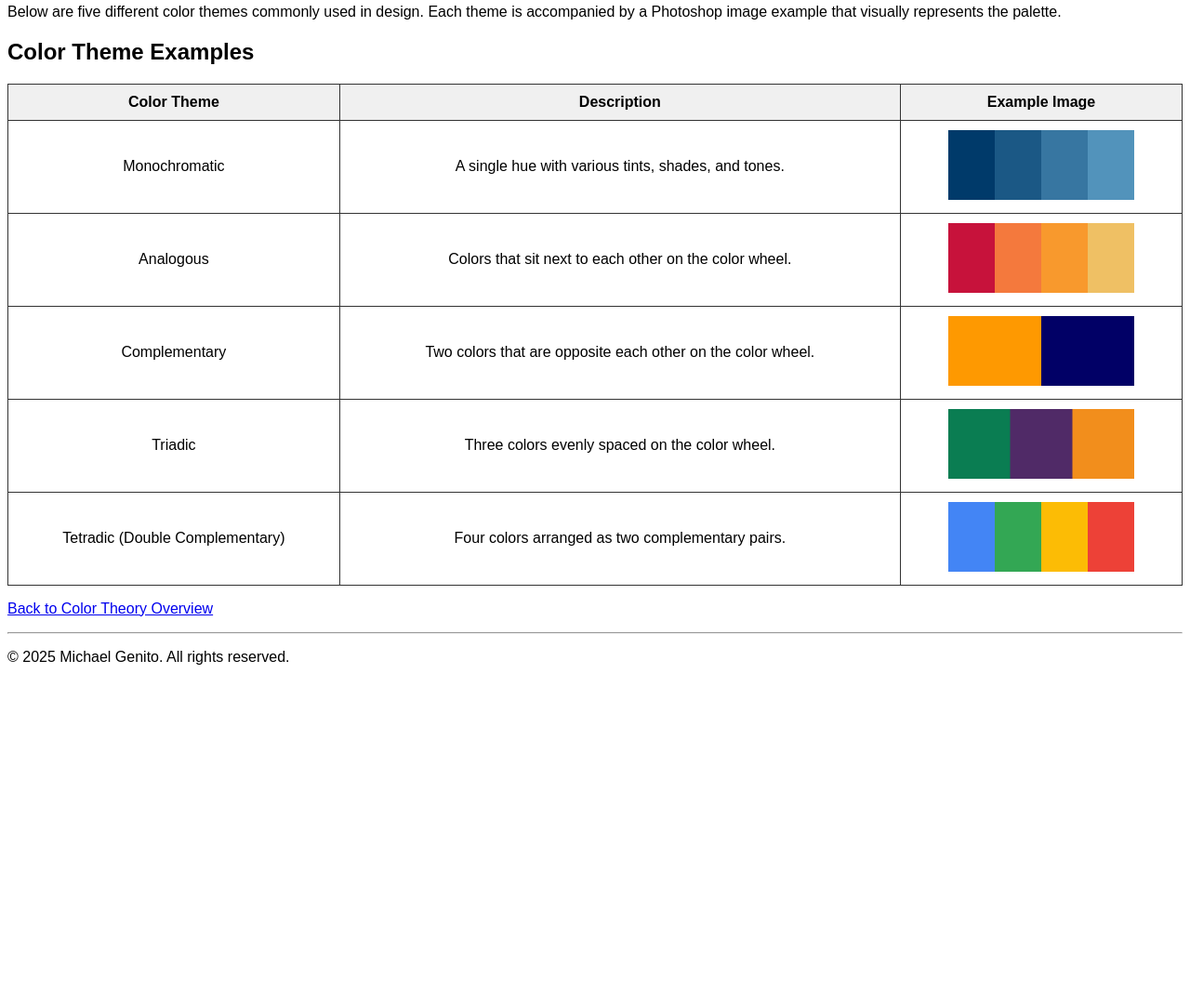
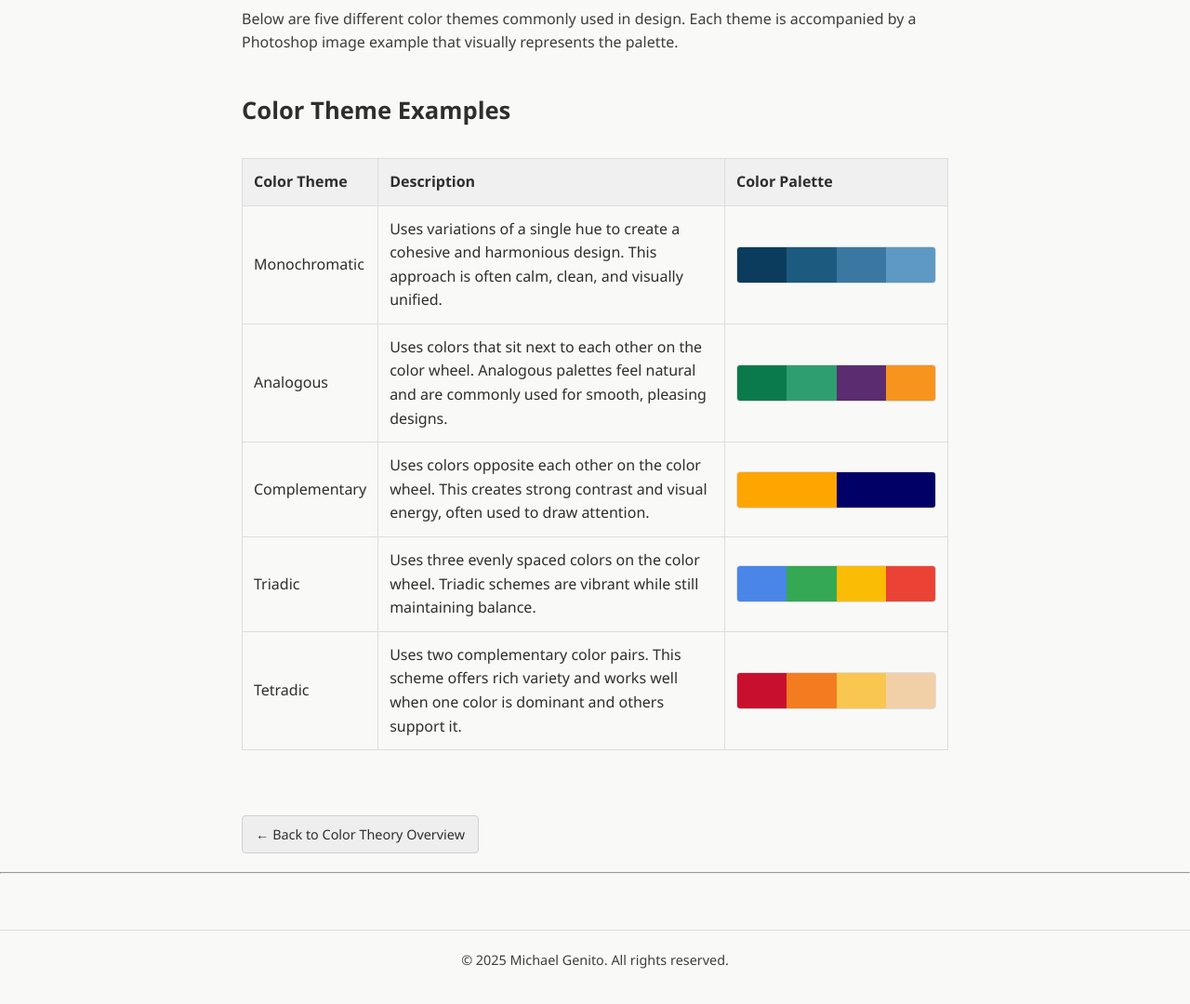
Before and after one commit to genitodesigns/Portfolio, a plain HTML site: page color-themes.html in a window 1280 px wide. Shown: the part 200-1280 px from the top of the page at 93% size. Before the commit the page ends 932 px from the top, so only its background shows below. Drawn offline with Linux system fonts and the light colour scheme.

Commit message:
Udpdated pages now include css styling.

```diff
--- /dev/null
+++ b/color-and-type.css
@@ -0,0 +1,157 @@
+/* =========================
+   Color & Typography Styles
+   Applies to Color Theory & Typography pages
+   ========================= */
+
+/* Page Content Width (slightly narrower for reading) */
+main {
+    max-width: 800px;
+}
+
+/* Headings */
+h2 {
+    font-size: 1.6rem;
+    margin-bottom: 15px;
+    color: #2e2e2e;
+}
+
+h3 {
+    font-size: 1.2rem;
+    margin-bottom: 10px;
+    color: #4a4a4a;
+}
+
+/* Paragraphs */
+p {
+    margin-bottom: 20px;
+    color: #3d3d3d;
+}
+
+/* Sub-navigation (within pages) */
+section nav ul {
+    list-style: none;
+    padding: 0;
+    margin: 10px 0 30px;
+    display: flex;
+    gap: 20px;
+}
+
+section nav a {
+    font-size: 0.9rem;
+    padding: 6px 10px;
+    border-radius: 4px;
+    background-color: #eeeeee;
+    color: #2e2e2e;
+}
+
+section nav a:hover {
+    background-color: #dcdcdc;
+    text-decoration: none;
+}
+
+/* Lists (definitions & key terms) */
+ul li {
+    margin-bottom: 10px;
+    line-height: 1.6;
+}
+
+/* Tables (Color Themes) */
+table {
+    width: 100%;
+    border-collapse: collapse;
+    margin-top: 30px;
+}
+
+th {
+    background-color: #f0f0f0;
+    text-align: left;
+    padding: 12px;
+    border: 1px solid #dddddd;
+}
+
+td {
+    padding: 12px;
+    border: 1px solid #dddddd;
+}
+
+.color-palette {
+    width: 15em;
+}
+
+/* Images inside articles */
+main img {
+    display: block;
+    max-width: 100%;
+    margin: 20px 0;
+    border-radius: 4px;
+}
+
+/* Back Button */
+.back-button {
+    display: inline-block;
+    margin-top: 30px;
+    padding: 8px 14px;
+
+    background-color: #eeeeee;
+    border: 1px solid #d0d0d0;
+    border-radius: 4px;
+
+    font-size: 0.9rem;
+    color: #2e2e2e;
+    text-decoration: none;
+
+    transition:
+        background-color 0.3s ease,
+        border-color 0.3s ease;
+}
+
+.back-button:hover {
+    background-color: #dddddd;
+    border-color: #bfbfbf;
+    text-decoration: none;
+}
+
+/* =========================
+   Color Theme Swatches
+   ========================= */
+
+.swatch-row {
+    display: flex;
+    width: 100%;
+    height: 40px;
+    border-radius: 4px;
+    overflow: hidden;
+    border: 1px solid #dddddd;
+}
+
+.swatch-row span {
+    flex: 1;
+}
+
+/* Monochromatic – Blue */
+.swatch-row.monochromatic span:nth-child(1) { background-color: #0b3c5d; }
+.swatch-row.monochromatic span:nth-child(2) { background-color: #1d5a80; }
+.swatch-row.monochromatic span:nth-child(3) { background-color: #3b78a1; }
+.swatch-row.monochromatic span:nth-child(4) { background-color: #5d99c3; }
+
+/* Analogous – Green to Purple to Orange */
+.swatch-row.analogous span:nth-child(1) { background-color: #0b7a4b; }
+.swatch-row.analogous span:nth-child(2) { background-color: #2f9e6f; }
+.swatch-row.analogous span:nth-child(3) { background-color: #5b2c6f; }
+.swatch-row.analogous span:nth-child(4) { background-color: #f7941d; }
+
+/* Complementary – Orange & Blue */
+.swatch-row.complementary span:nth-child(1) { background-color: #ffa500; }
+.swatch-row.complementary span:nth-child(2) { background-color: #000066; }
+
+/* Triadic – Blue, Green, Yellow, Red */
+.swatch-row.triadic span:nth-child(1) { background-color: #4a86e8; }
+.swatch-row.triadic span:nth-child(2) { background-color: #34a853; }
+.swatch-row.triadic span:nth-child(3) { background-color: #fbbc05; }
+.swatch-row.triadic span:nth-child(4) { background-color: #ea4335; }
+
+/* Tetradic – Red, Orange, Yellow, Tan */
+.swatch-row.tetradic span:nth-child(1) { background-color: #c8102e; }
+.swatch-row.tetradic span:nth-child(2) { background-color: #f47c20; }
+.swatch-row.tetradic span:nth-child(3) { background-color: #f9c74f; }
+.swatch-row.tetradic span:nth-child(4) { background-color: #f2d0a7; }
--- a/color-themes.html
+++ b/color-themes.html
@@ -3,33 +3,10 @@
 <head>
     <meta charset="UTF-8">
     <meta name="viewport" content="width=device-width, initial-scale=1">
-    <title>Color Themes</title>
-    <style>
-        body {
-            font-family: Arial, sans-serif;
-        }
+    <title>Page Title</title>
 
-        table {
-            width: 100%;
-            border-collapse: collapse;
-            margin-top: 20px;
-        }
-
-        th, td {
-            border: 1px solid #333;
-            padding: 10px;
-            text-align: center;
-        }
-
-        th {
-            background-color: #f0f0f0;
-        }
-
-        img {
-            width: 200px;
-            height: auto;
-        }
-    </style>
+    <link rel="stylesheet" href="sitewide.css">
+    <link rel="stylesheet" href="color-and-type.css">
 </head>
 <body>
 
@@ -65,42 +42,82 @@
     <tr>
         <th>Color Theme</th>
         <th>Description</th>
-                <th>Example Image</th>
+        <th class="color-palette">Color Palette</th>
     </tr>
 
     <tr>
         <td>Monochromatic</td>
-                <td>A single hue with various tints, shades, and tones.</td>
-                <td><img src="Images/Color Themes/monochromatic.jpg" alt="Monochromatic Theme"></td>
+        <td>
+            Uses variations of a single hue to create a cohesive and harmonious
+            design. This approach is often calm, clean, and visually unified.
+        </td>
+        <td class="color-palette">
+            <div class="swatch-row monochromatic">
+                <span></span><span></span><span></span><span></span>
+            </div>
+        </td>
     </tr>
 
     <tr>
         <td>Analogous</td>
-                <td>Colors that sit next to each other on the color wheel.</td>
-                <td><img src="Images/Color Themes/analogous.jpg" alt="Analogous Theme"></td>
+        <td>
+            Uses colors that sit next to each other on the color wheel. Analogous
+            palettes feel natural and are commonly used for smooth, pleasing designs.
+        </td>
+        <td class="color-palette">
+            <div class="swatch-row analogous">
+                <span></span><span></span><span></span><span></span>
+            </div>
+        </td>
     </tr>
 
     <tr>
         <td>Complementary</td>
-                <td>Two colors that are opposite each other on the color wheel.</td>
-                <td><img src="Images/Color Themes/complementary.jpg" alt="Complementary Theme"></td>
+        <td>
+            Uses colors opposite each other on the color wheel. This creates strong
+            contrast and visual energy, often used to draw attention.
+        </td>
+        <td class="color-palette">
+            <div class="swatch-row complementary">
+                <span></span><span></span>
+            </div>
+        </td>
     </tr>
 
     <tr>
         <td>Triadic</td>
-                <td>Three colors evenly spaced on the color wheel.</td>
-                <td><img src="Images/Color Themes/triadic.jpg" alt="Triadic Theme"></td>
+        <td>
+            Uses three evenly spaced colors on the color wheel. Triadic schemes
+            are vibrant while still maintaining balance.
+        </td>
+        <td class="color-palette">
+            <div class="swatch-row triadic">
+                <span></span><span></span><span></span><span></span>
+            </div>
+        </td>
     </tr>
 
     <tr>
-                <td>Tetradic (Double Complementary)</td>
-                <td>Four colors arranged as two complementary pairs.</td>
-                <td><img src="Images/Color Themes/tetradic.jpg" alt="Tetradic Theme"></td>
+        <td>Tetradic</td>
+        <td>
+            Uses two complementary color pairs. This scheme offers rich variety
+            and works well when one color is dominant and others support it.
+        </td>
+        <td class="color-palette">
+            <div class="swatch-row tetradic">
+                <span></span><span></span><span></span><span></span>
+            </div>
+        </td>
     </tr>
 </table>
+
     </section>
 
-    <p><a href="color-theory-overview.html">Back to Color Theory Overview</a></p>
+        <p>
+            <a href="color-theory-overview.html" class="back-button">
+                ← Back to Color Theory Overview
+            </a>
+        </p>
 </main>
 
 <hr>
--- /dev/null
+++ b/resume.css
@@ -0,0 +1,33 @@
+/* =========================
+   Resume Styles
+   ========================= */
+
+main {
+    max-width: 800px;
+}
+
+/* Resume sections only */
+main section {
+    margin-bottom: 40px;
+}
+
+/* Resume headings */
+main h2 {
+    font-size: 1.5rem;
+    margin-bottom: 15px;
+}
+
+/* Resume paragraphs */
+main p {
+    margin-bottom: 15px;
+}
+
+/* Resume skill lists only */
+main ul {
+    list-style: disc;
+    padding-left: 20px;
+}
+
+main ul li {
+    margin-bottom: 8px;
+}
--- /dev/null
+++ b/showcase.css
@@ -0,0 +1,78 @@
+/* =========================
+   Showcase Styles
+   Applies to Animation & Photoshop pages
+   ========================= */
+
+/* Project List Layout */
+.project-list {
+    list-style: none;
+    padding: 0;
+    margin: 30px 0 0;
+
+    display: grid;
+    grid-template-columns: repeat(auto-fill, minmax(260px, 1fr));
+    gap: 30px;
+}
+
+/* Individual Project Item */
+.project-list li {
+    position: relative;
+
+    background-color: #ffffff;
+    border: 1px solid #dddddd;
+    border-radius: 6px;
+    padding: 20px;
+
+    transition:
+        border 0.3s ease,
+        transform 0.3s ease;
+}
+
+/* Project Hover Effect */
+.project-list li:hover {
+    border: 2px solid #bfbfbf;
+    transform: scale(1.03);
+}
+
+/* Project Thumbnails */
+.project-thumbnail {
+    display: block;
+    width: 100%;
+    max-width: 100%;
+    height: auto;
+    margin-bottom: 15px;
+    border-radius: 4px;
+}
+
+/* Project Links */
+.project-list a {
+    display: block;
+    height: 100%;
+    color: #2e2e2e;
+    font-weight: 500;
+}
+
+/* Back Button */
+.back-button {
+    display: inline-block;
+    margin: 30px 0 40px; /* top | left-right | bottom */
+    padding: 8px 14px;
+
+    background-color: #eeeeee;
+    border: 1px solid #d0d0d0;
+    border-radius: 4px;
+
+    font-size: 0.9rem;
+    color: #2e2e2e;
+    text-decoration: none;
+
+    transition:
+        background-color 0.3s ease,
+        border-color 0.3s ease;
+}
+
+.back-button:hover {
+    background-color: #dddddd;
+    border-color: #bfbfbf;
+    text-decoration: none;
+}
--- /dev/null
+++ b/sitewide.css
@@ -0,0 +1,102 @@
+/* =========================
+   Sitewide Styles
+   ========================= */
+
+/* Base Reset */
+* {
+    box-sizing: border-box;
+    margin: 0;
+    padding: 0;
+}
+
+/* Body & Typography */
+body {
+    font-family: "Segoe UI", "Helvetica Neue", Arial, sans-serif;
+    background-color: #f9f9f7;
+    color: #2e2e2e;
+    line-height: 1.6;
+}
+
+/* Links */
+a {
+    color: #2e2e2e;
+    text-decoration: none;
+}
+
+a:hover {
+    text-decoration: underline;
+}
+
+/* Header */
+header {
+    padding: 40px 20px 20px;
+    border-bottom: 1px solid #dddddd;
+    margin-bottom: 40px;
+}
+
+header h1 {
+    margin-bottom: 20px;
+    font-size: 2rem;
+}
+
+/* Navigation */
+nav ul {
+    list-style: none;
+    display: flex;
+    flex-wrap: wrap;
+    gap: 20px;
+}
+
+nav a {
+    font-size: 0.95rem;
+    color: #3d3d3d;
+    padding: 6px 10px;
+    border-radius: 4px;
+    transition:
+        background-color 1.5s ease,
+        color 1.5s ease,
+        text-shadow 1.5s ease;
+}
+
+nav a:hover {
+    background-color: #dddddd;
+    color: #2e2e2e;
+    text-decoration: none;
+    text-shadow: 0.4px 0 0 currentColor;
+}
+
+nav a.active {
+    background-color: #e9e3d8;
+    color: #2e2e2e;
+    font-weight: 500;
+    cursor: default;
+}
+
+nav a.active:hover {
+    background-color: #e9e3d8;
+    color: #2e2e2e;
+    text-decoration: none;
+    text-shadow: none;
+}
+
+/* Main Content */
+main {
+    max-width: 900px;
+    margin: 0 auto;
+    padding: 0 20px;
+}
+
+/* Sections */
+section {
+    margin-bottom: 40px;
+}
+
+/* Footer */
+footer {
+    margin-top: 60px;
+    padding: 20px;
+    border-top: 1px solid #dddddd;
+    text-align: center;
+    font-size: 0.9rem;
+    color: #6b6b6b;
+}
```
Also changed, not shown: animation-animated-infographic.html (+8 -7 lines), animation-interactive-banner.html (+8 -7 lines), animation-product-advertisement.html (+8 -7 lines), animation.html (+3 -23 lines), color-theory-article.html (+8 -17 lines), color-theory-overview.html (+5 -7 lines), font-types-article.html (+8 -17 lines), index.html (+2 -10 lines), photoshop-digital-magazine-cover.html (+8 -7 lines), photoshop-photo-restoration.html (+8 -7 lines), photoshop-social-media-ad-campaign.html (+8 -7 lines), photoshop.html (+3 -23 lines), resume.html (+3 -6 lines), typography-article.html (+8 -17 lines), 1 more files. Lines whose indentation alone changed are shown as unchanged.
